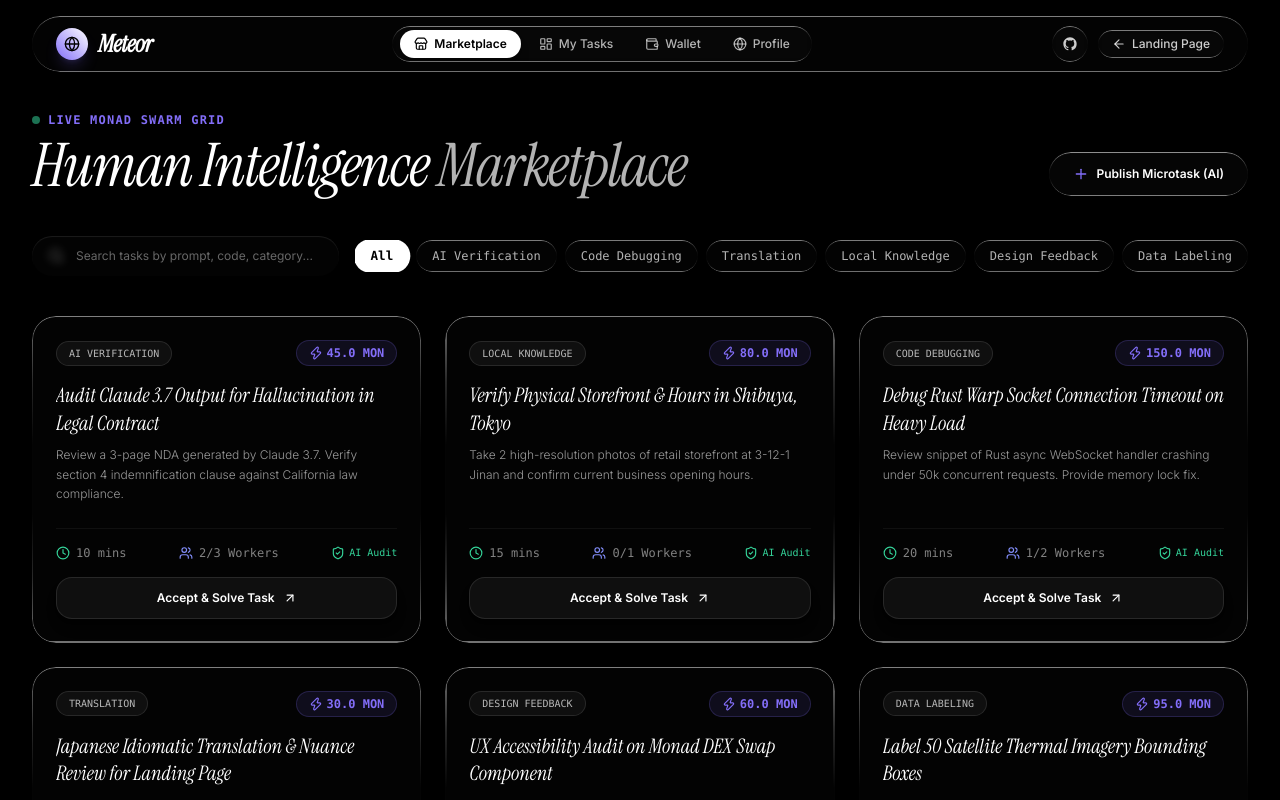
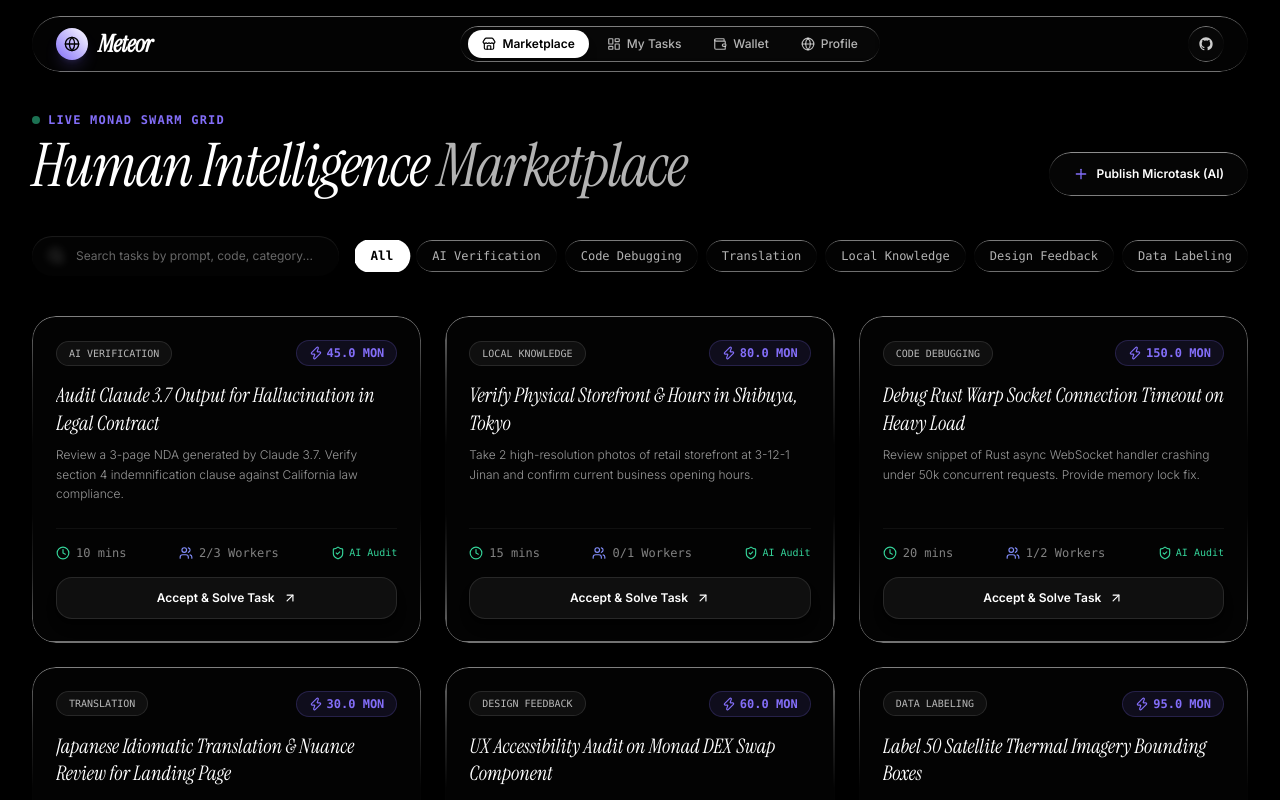
Before and after one commit to dev-Ninjaa/meteor, a React (Vite) app in the folder meteor-frontend/: page / in a window 1280 px wide. Both pictures are taken after a click on the button "Marketplace App". Shown: the top 800 px of the page. Built offline with nearby package versions, Linux system fonts and the light colour scheme.

Commit message:
feat(frontend): darken and blur video background in app views and remove landing page button from navbar

```diff
--- a/meteor-frontend/src/components/layout/Navbar.tsx
+++ b/meteor-frontend/src/components/layout/Navbar.tsx
@@ -128,17 +128,6 @@ export const Navbar: React.FC = () => {
               <ArrowUpRight className="w-3.5 h-3.5" />
             </button>
           )}
-
-          {/* App Page Action: Back to Landing */}
-          {activeTab !== 'landing' && (
-            <button
-              onClick={() => setActiveTab('landing')}
-              className="liquid-glass rounded-full px-3.5 py-1.5 text-xs font-medium text-white/80 hover:text-white hover:bg-white/10 transition-colors flex items-center gap-1.5 border border-white/10"
-            >
-              <ArrowLeft className="w-3.5 h-3.5" />
-              <span className="hidden sm:inline">Landing Page</span>
-            </button>
-          )}
         </div>
       </nav>
     </header>
--- a/meteor-frontend/src/features/dashboard/DashboardView.tsx
+++ b/meteor-frontend/src/features/dashboard/DashboardView.tsx
@@ -25,11 +25,11 @@ export const DashboardView: React.FC = () => {
       {/* Background Video (full bleed) with custom JS crossfade */}
       <FadingVideo
         src="https://d8j0ntlcm91z4.cloudfront.net/user_38xzZboKViGWJOttwIXH07lWA1P/hf_20260307_083826_e938b29f-a43a-41ec-a153-3d4730578ab8.mp4"
-        className="fixed inset-0 w-full h-full object-cover z-0 opacity-40 pointer-events-none"
+        className="fixed inset-0 w-full h-full object-cover z-0 opacity-20 filter blur-md scale-105 pointer-events-none"
       />
 
-      {/* Dark Vignette Overlay */}
-      <div className="fixed inset-0 bg-gradient-to-b from-black/80 via-black/40 to-black z-0 pointer-events-none" />
+      {/* Heavy Dark Overlay & Blur */}
+      <div className="fixed inset-0 bg-black/80 backdrop-blur-2xl z-0 pointer-events-none" />
 
       {/* Main Content Area */}
       <div className="relative z-10 max-w-7xl mx-auto">
--- a/meteor-frontend/src/features/marketplace/MarketplaceView.tsx
+++ b/meteor-frontend/src/features/marketplace/MarketplaceView.tsx
@@ -42,14 +42,14 @@ export const MarketplaceView: React.FC = () => {
 
   return (
     <div className="relative min-h-screen bg-black text-white pt-28 pb-20 px-4 md:px-8 overflow-hidden">
-      {/* Background Video (full bleed) with smooth crossfade */}
+      {/* Background Video (full bleed) with custom JS crossfade */}
       <FadingVideo
         src="https://d8j0ntlcm91z4.cloudfront.net/user_38xzZboKViGWJOttwIXH07lWA1P/hf_20260307_083826_e938b29f-a43a-41ec-a153-3d4730578ab8.mp4"
-        className="fixed inset-0 w-full h-full object-cover z-0 opacity-40 pointer-events-none"
+        className="fixed inset-0 w-full h-full object-cover z-0 opacity-20 filter blur-md scale-105 pointer-events-none"
       />
 
-      {/* Dark Vignette Overlay */}
-      <div className="fixed inset-0 bg-gradient-to-b from-black/80 via-black/40 to-black z-0 pointer-events-none" />
+      {/* Heavy Dark Overlay & Blur */}
+      <div className="fixed inset-0 bg-black/80 backdrop-blur-2xl z-0 pointer-events-none" />
 
       {/* Main Content Area */}
       <div className="relative z-10 max-w-7xl mx-auto">
--- a/meteor-frontend/src/features/profile/ProfileView.tsx
+++ b/meteor-frontend/src/features/profile/ProfileView.tsx
@@ -23,14 +23,14 @@ export const ProfileView: React.FC = () => {
 
   return (
     <div className="relative min-h-screen bg-black text-white pt-28 pb-20 px-4 md:px-8 overflow-hidden">
-      {/* Background Video (full bleed) with smooth crossfade */}
+      {/* Background Video (full bleed) with custom JS crossfade */}
       <FadingVideo
         src="https://d8j0ntlcm91z4.cloudfront.net/user_38xzZboKViGWJOttwIXH07lWA1P/hf_20260307_083826_e938b29f-a43a-41ec-a153-3d4730578ab8.mp4"
-        className="fixed inset-0 w-full h-full object-cover z-0 opacity-40 pointer-events-none"
+        className="fixed inset-0 w-full h-full object-cover z-0 opacity-20 filter blur-md scale-105 pointer-events-none"
       />
 
-      {/* Dark Vignette Overlay */}
-      <div className="fixed inset-0 bg-gradient-to-b from-black/80 via-black/40 to-black z-0 pointer-events-none" />
+      {/* Heavy Dark Overlay & Blur */}
+      <div className="fixed inset-0 bg-black/80 backdrop-blur-2xl z-0 pointer-events-none" />
 
       {/* Main Content Area */}
       <div className="relative z-10 max-w-5xl mx-auto">
--- a/meteor-frontend/src/features/wallet/WalletView.tsx
+++ b/meteor-frontend/src/features/wallet/WalletView.tsx
@@ -9,14 +9,14 @@ export const WalletView: React.FC = () => {
 
   return (
     <div className="relative min-h-screen bg-black text-white pt-28 pb-20 px-4 md:px-8 overflow-hidden">
-      {/* Background Video (full bleed) with smooth crossfade */}
+      {/* Background Video (full bleed) with custom JS crossfade */}
       <FadingVideo
         src="https://d8j0ntlcm91z4.cloudfront.net/user_38xzZboKViGWJOttwIXH07lWA1P/hf_20260307_083826_e938b29f-a43a-41ec-a153-3d4730578ab8.mp4"
-        className="fixed inset-0 w-full h-full object-cover z-0 opacity-40 pointer-events-none"
+        className="fixed inset-0 w-full h-full object-cover z-0 opacity-20 filter blur-md scale-105 pointer-events-none"
       />
 
-      {/* Dark Vignette Overlay */}
-      <div className="fixed inset-0 bg-gradient-to-b from-black/80 via-black/40 to-black z-0 pointer-events-none" />
+      {/* Heavy Dark Overlay & Blur */}
+      <div className="fixed inset-0 bg-black/80 backdrop-blur-2xl z-0 pointer-events-none" />
 
       {/* Main Content Area */}
       <div className="relative z-10 max-w-5xl mx-auto">
```
